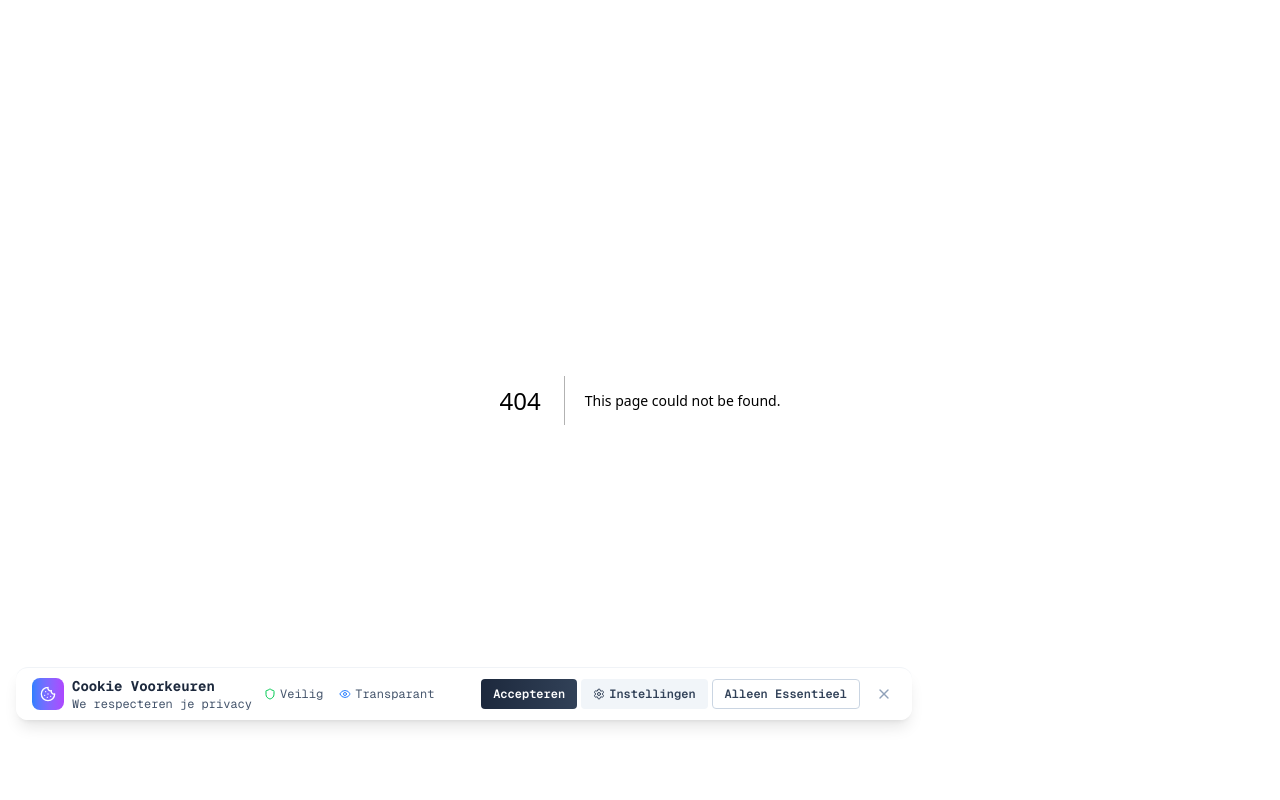
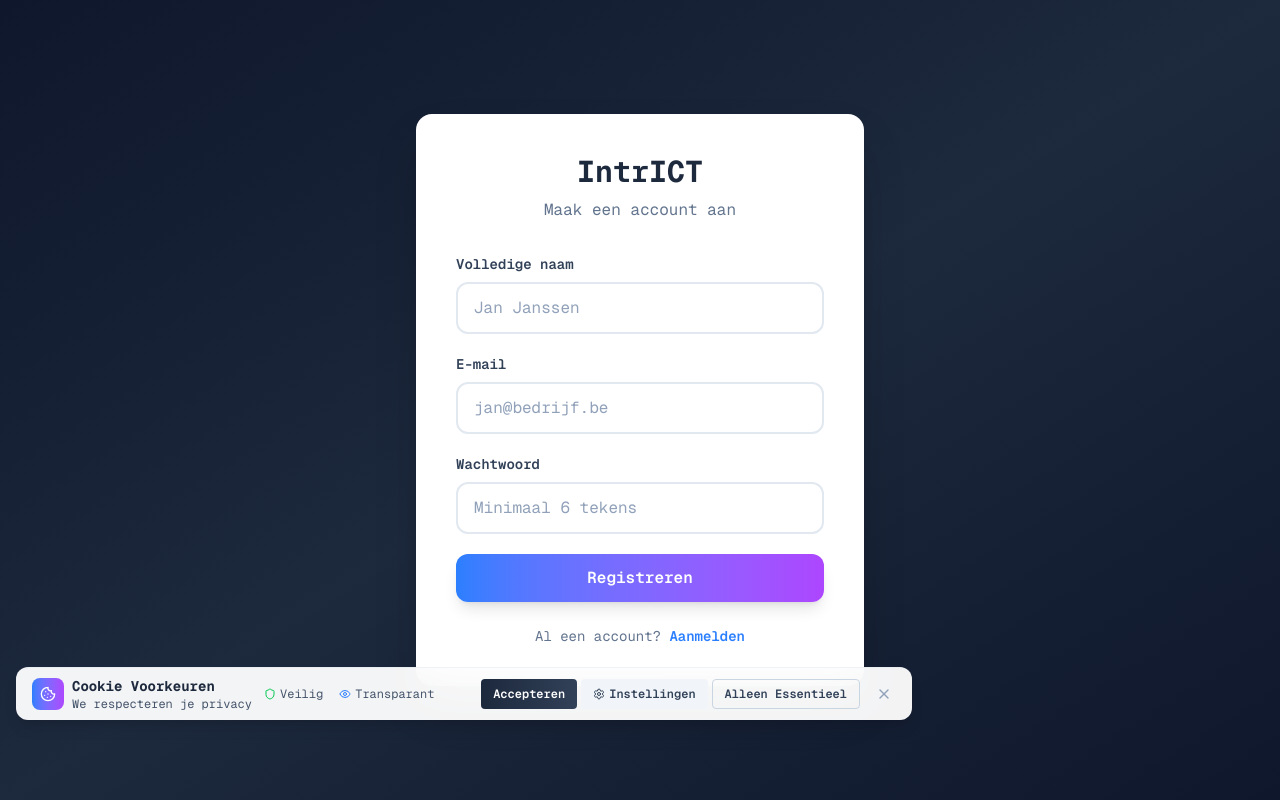
Before and after one commit to VanTwembeke/IntrICT, a Next.js app: page /register in a window 1280 px wide. Before the commit this address had no page. Built offline with nearby package versions, Linux system fonts and the light colour scheme.

Commit message:
Create page.tsx

```diff
--- /dev/null
+++ b/src/app/register/page.tsx
@@ -0,0 +1,129 @@
+'use client';
+
+import { useState } from 'react';
+import { useRouter } from 'next/navigation';
+import { motion } from 'framer-motion';
+import { createClient } from '@/lib/supabase/client';
+
+export default function Register() {
+  const router = useRouter();
+  const [fullName, setFullName] = useState('');
+  const [email, setEmail] = useState('');
+  const [password, setPassword] = useState('');
+  const [error, setError] = useState('');
+  const [loading, setLoading] = useState(false);
+
+  const handleRegister = async (e: React.FormEvent) => {
+    e.preventDefault();
+    setLoading(true);
+    setError('');
+
+    const supabase = createClient();
+    const { error } = await supabase.auth.signUp({
+      email,
+      password,
+      options: { data: { full_name: fullName } },
+    });
+
+    if (error) {
+      setError(error.message);
+      setLoading(false);
+      return;
+    }
+
+    router.push('/dashboard');
+    router.refresh();
+  };
+
+  return (
+    <div className="min-h-screen flex items-center justify-center bg-linear-to-br from-slate-900 via-slate-800 to-slate-900 px-4">
+      <motion.div
+        initial={{ opacity: 0, y: 30 }}
+        animate={{ opacity: 1, y: 0 }}
+        transition={{ duration: 0.6 }}
+        className="w-full max-w-md"
+      >
+        <div className="bg-white rounded-2xl shadow-2xl p-8 md:p-10">
+          <div className="mb-8 text-center">
+            <h1 className="text-3xl font-bold text-slate-800 mb-2">IntrICT</h1>
+            <p className="text-slate-500">Maak een account aan</p>
+          </div>
+
+          {error && (
+            <motion.div
+              initial={{ opacity: 0, y: -10 }}
+              animate={{ opacity: 1, y: 0 }}
+              className="mb-6 p-4 bg-red-50 border border-red-200 rounded-xl flex gap-2 items-start"
+            >
+              <span className="text-red-500 shrink-0">⚠️</span>
+              <p className="text-sm text-red-700">{error}</p>
+            </motion.div>
+          )}
+
+          <form onSubmit={handleRegister} className="space-y-5">
+            <div>
+              <label htmlFor="fullName" className="block mb-2 text-sm font-semibold text-slate-700">
+                Volledige naam
+              </label>
+              <input
+                id="fullName"
+                type="text"
+                required
+                value={fullName}
+                onChange={(e) => setFullName(e.target.value)}
+                placeholder="Jan Janssen"
+                className="w-full px-4 py-3 border-2 border-slate-200 rounded-xl focus:outline-none focus:border-blue-400 focus:ring-2 focus:ring-blue-100 text-slate-800 placeholder:text-slate-400 transition-all duration-200"
+              />
+            </div>
+            <div>
+              <label htmlFor="email" className="block mb-2 text-sm font-semibold text-slate-700">
+                E-mail
+              </label>
+              <input
+                id="email"
+                type="email"
+                required
+                value={email}
+                onChange={(e) => setEmail(e.target.value)}
+                placeholder="jan@bedrijf.be"
+                className="w-full px-4 py-3 border-2 border-slate-200 rounded-xl focus:outline-none focus:border-blue-400 focus:ring-2 focus:ring-blue-100 text-slate-800 placeholder:text-slate-400 transition-all duration-200"
+              />
+            </div>
+            <div>
+              <label htmlFor="password" className="block mb-2 text-sm font-semibold text-slate-700">
+                Wachtwoord
+              </label>
+              <input
+                id="password"
+                type="password"
+                required
+                minLength={6}
+                value={password}
+                onChange={(e) => setPassword(e.target.value)}
+                placeholder="Minimaal 6 tekens"
+                className="w-full px-4 py-3 border-2 border-slate-200 rounded-xl focus:outline-none focus:border-blue-400 focus:ring-2 focus:ring-blue-100 text-slate-800 placeholder:text-slate-400 transition-all duration-200"
+              />
+            </div>
+
+            <motion.button
+              type="submit"
+              disabled={loading}
+              whileHover={{ scale: loading ? 1 : 1.02 }}
+              whileTap={{ scale: loading ? 1 : 0.98 }}
+              className="w-full py-3 font-semibold text-white bg-linear-to-r from-blue-500 to-purple-500 rounded-xl hover:from-blue-600 hover:to-purple-600 shadow-lg transition-all duration-300 disabled:opacity-70 disabled:cursor-not-allowed"
+            >
+              {loading ? 'Account aanmaken...' : 'Registreren'}
+            </motion.button>
+          </form>
+
+          <p className="mt-6 text-center text-sm text-slate-500">
+            Al een account?{' '}
+            <a href="/login" className="text-blue-500 font-semibold hover:underline">
+              Aanmelden
+            </a>
+          </p>
+        </div>
+      </motion.div>
+    </div>
+  );
+}
```
